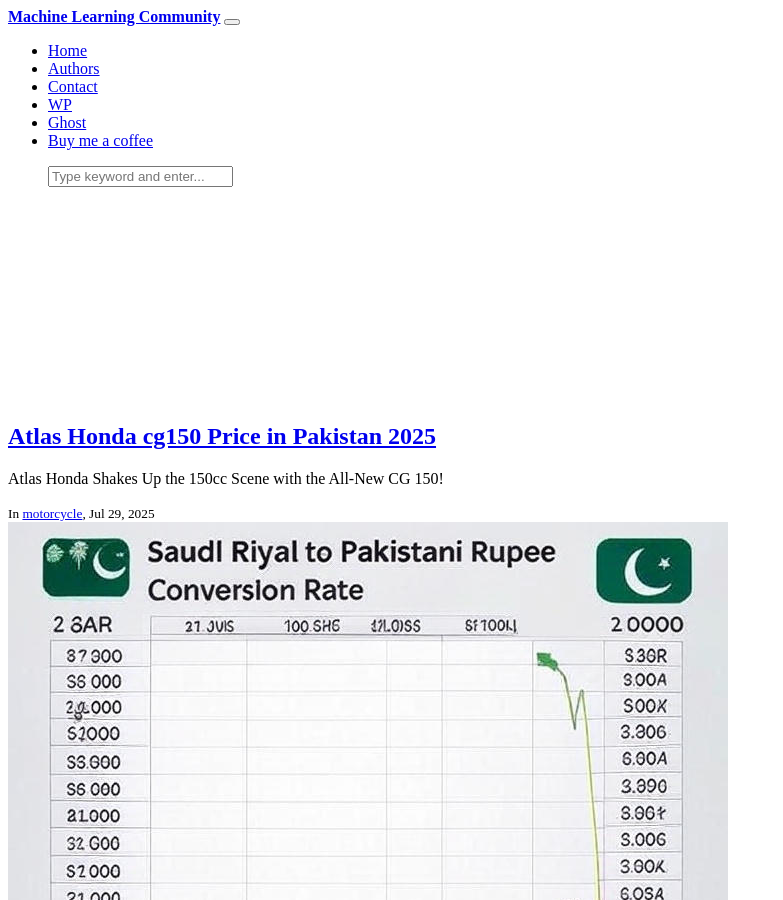
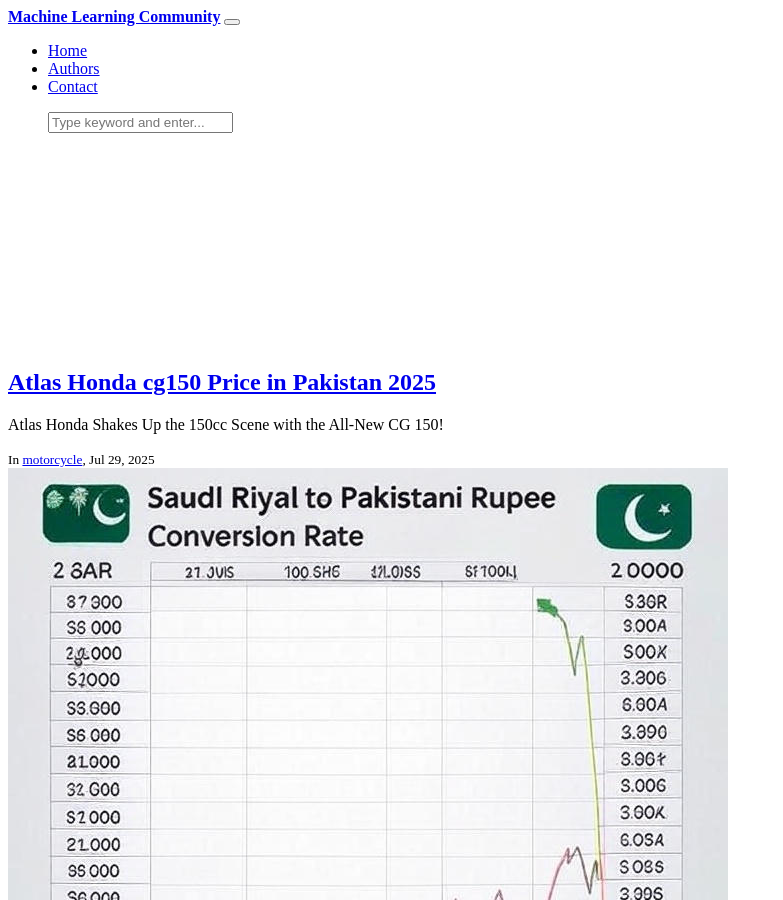
Before and after one commit to mlcom/mlcom.github.io, a Jekyll site: the page built from index.html, in a window 1280 px wide and 900 px high. Shown: the whole window, without its empty margins (0-783 px from the left). Built offline with Jekyll 4.4.1, drawn with Linux system fonts in a browser that asks for light colours; nearby versions of some CDN libraries; the list of posts is cut into pages by our own code.

Commit message:
Update menu-header.html

```diff
--- a/_includes/menu-header.html
+++ b/_includes/menu-header.html
@@ -1,5 +1,3 @@
-<!--  Replace menu links here -->
-
 <li class="nav-item">
 <a class="nav-link" href="{{site.baseurl}}/index.html">Home</a>
 </li>
@@ -9,12 +7,3 @@
 <li class="nav-item">
 <a class="nav-link" href="{{site.baseurl}}/contact.html">Contact</a>
 </li>
-<li class="nav-item">
-<a target="_blank" class="nav-link" href="https://www.wowthemes.net/themes/mundana-wordpress/">WP</a>
-</li>
-<li class="nav-item">
-<a target="_blank" class="nav-link" href="https://www.wowthemes.net/themes/mundana-ghost/">Ghost</a>
-</li>
-<li class="nav-item">
-<a target="_blank" class="nav-link" href="https://www.wowthemes.net/donate/">Buy me a coffee <i class="fa fa-coffee text-danger"></i></a>
-</li>
```
